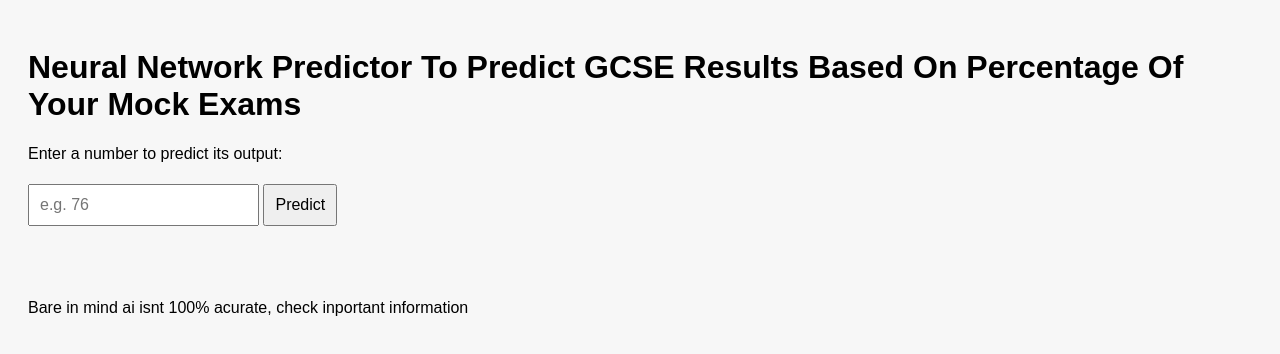
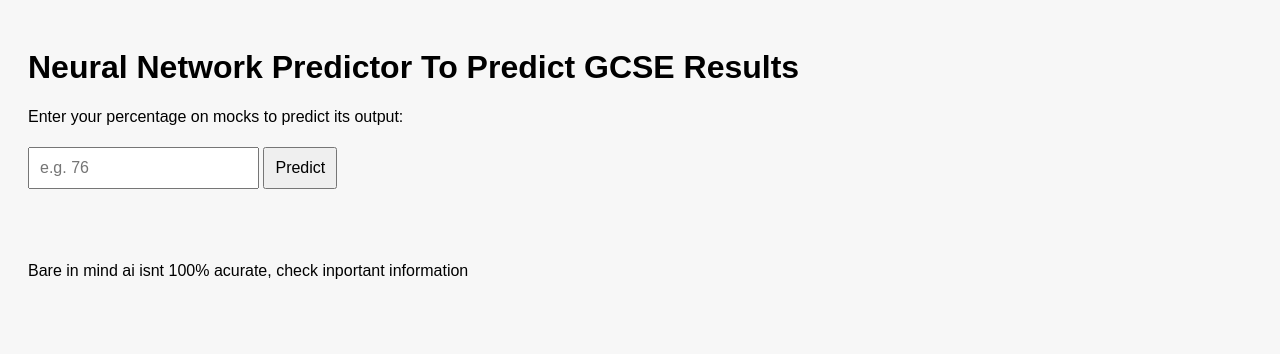
Before and after one commit to Zolipop2/gcseguseser, a plain HTML site: page index.html in a window 1280 px wide. Drawn offline with Linux system fonts and the light colour scheme.

Commit message:
Update index.html

```diff
--- a/index.html
+++ b/index.html
@@ -21,8 +21,8 @@
   </style>
 </head>
 <body>
-  <h1>Neural Network Predictor To Predict GCSE Results Based On Percentage Of Your Mock Exams</h1>
-  <p>Enter a number to predict its output:</p>
+  <h1>Neural Network Predictor To Predict GCSE Results</h1>
+  <p>Enter your percentage on mocks to predict its output:</p>
   <input type="number" id="inputVal" placeholder="e.g. 76">
   <button onclick="predict()">Predict</button>
   <p id="result"></p>
```
